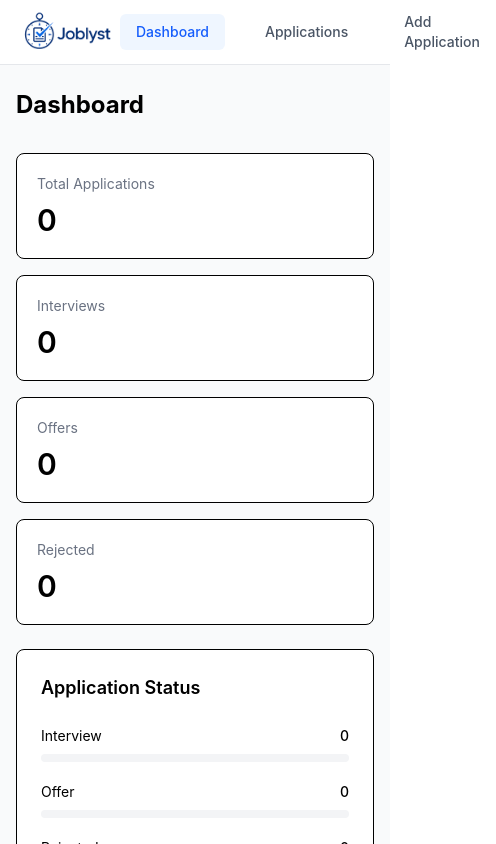
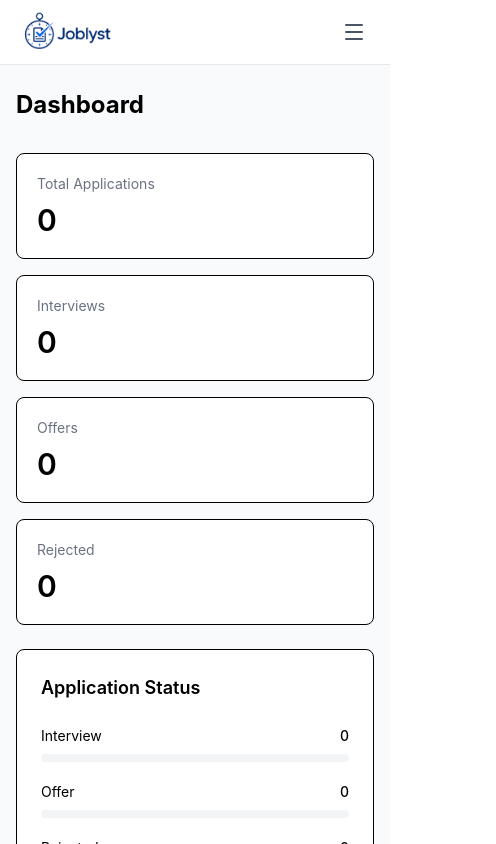
Before and after one commit to pogadoronald-ctrl/Job-Application-Tracker, a React (Vite) app: page / in a window 390 px wide. Shown: the top 844 px of the page, 496 px wide, since content can reach past the window. Built offline with nearby package versions, Linux system fonts and the light colour scheme.

Commit message:
Added hamburger option on header

```diff
--- a/src/components/layout/Header/Header.tsx
+++ b/src/components/layout/Header/Header.tsx
@@ -1,7 +1,15 @@
 import logo from '../../../assets/logo-w-name.webp'
+import { Menu, X } from "lucide-react";
+
 import { NavLink } from 'react-router-dom'
 
+import { useState } from "react";
+
+
 export default function Header(){
+    const [isMenuOpen, setIsMenuOpen] = useState(false);
+
+    const closeMenu = () => { setIsMenuOpen(false); };
     return(
             <header className="border-b border-gray-200 bg-white">
                 <div className="mx-auto flex h-16 max-w-7xl items-center justify-between px-4 sm:px-6 lg:px-8">
@@ -9,7 +17,7 @@ export default function Header(){
                         <img src={logo} alt="Joblyst Logo" className="h-26 w-auto"></img>
                     </div>
 
-                    <nav className='flex items-center gap-6'>
+                    <nav className='hidden items-center gap-6 md:flex'>
                         <NavLink
                             to="/"
                             end
@@ -58,7 +66,51 @@ export default function Header(){
                             Add Application
                         </NavLink>
                     </nav>
+
+                    <button
+                        type="button"
+                        onClick={() => setIsMenuOpen(!isMenuOpen)}
+                        className="rounded-md p-2 text-gray-600 hover:bg-gray-100
+                        hover:text-gray-900 md:hidden"
+                        aria-label={isMenuOpen ? "Close menu" : "Open menu"}
+                        aria-expanded={isMenuOpen} > {isMenuOpen ?
+                        ( <X className="h-6 w-6" /> ) : ( <Menu className="h-6 w-6" /> )}
+                    </button>
                 </div>
+
+                {isMenuOpen && (
+                    <nav className="border-t border-gray-100 bg-white px-4 py-3 md:hidden">
+                        <div className="flex flex-col gap-1">
+                            <NavLink
+                                to="/"
+                                end
+                                onClick={closeMenu}
+                                className={({ isActive }) => `rounded-md px-4 py-3 text-sm font-medium transition
+                                ${ isActive ? "bg-blue-50 text-blue-600" : "text-gray-600 hover:bg-gray-100 hover:text-gray-900" }` } >
+                                    Dashboard
+                                </NavLink>
+
+                            <NavLink
+                                to="/applications"
+                                end
+                                onClick={closeMenu}
+                                className={({ isActive }) =>
+                                    `rounded-md px-4 py-3 text-sm font-medium transition
+                                    ${ isActive ? "bg-blue-50 text-blue-600" : "text-gray-600 hover:bg-gray-100 hover:text-gray-900" }` } >
+                                Applications
+                            </NavLink>
+
+                            <NavLink
+                                to="/applications/add"
+                                end
+                                onClick={closeMenu}
+                                className={({ isActive }) => `rounded-md px-4 py-3 text-sm font-medium transition
+                                    ${ isActive ? "bg-blue-50 text-blue-600" : "text-gray-600 hover:bg-gray-100 hover:text-gray-900" }` } >
+                                Add Application
+                            </NavLink>
+                        </div>
+                    </nav>
+                )}
             </header>
     )
 }
```
